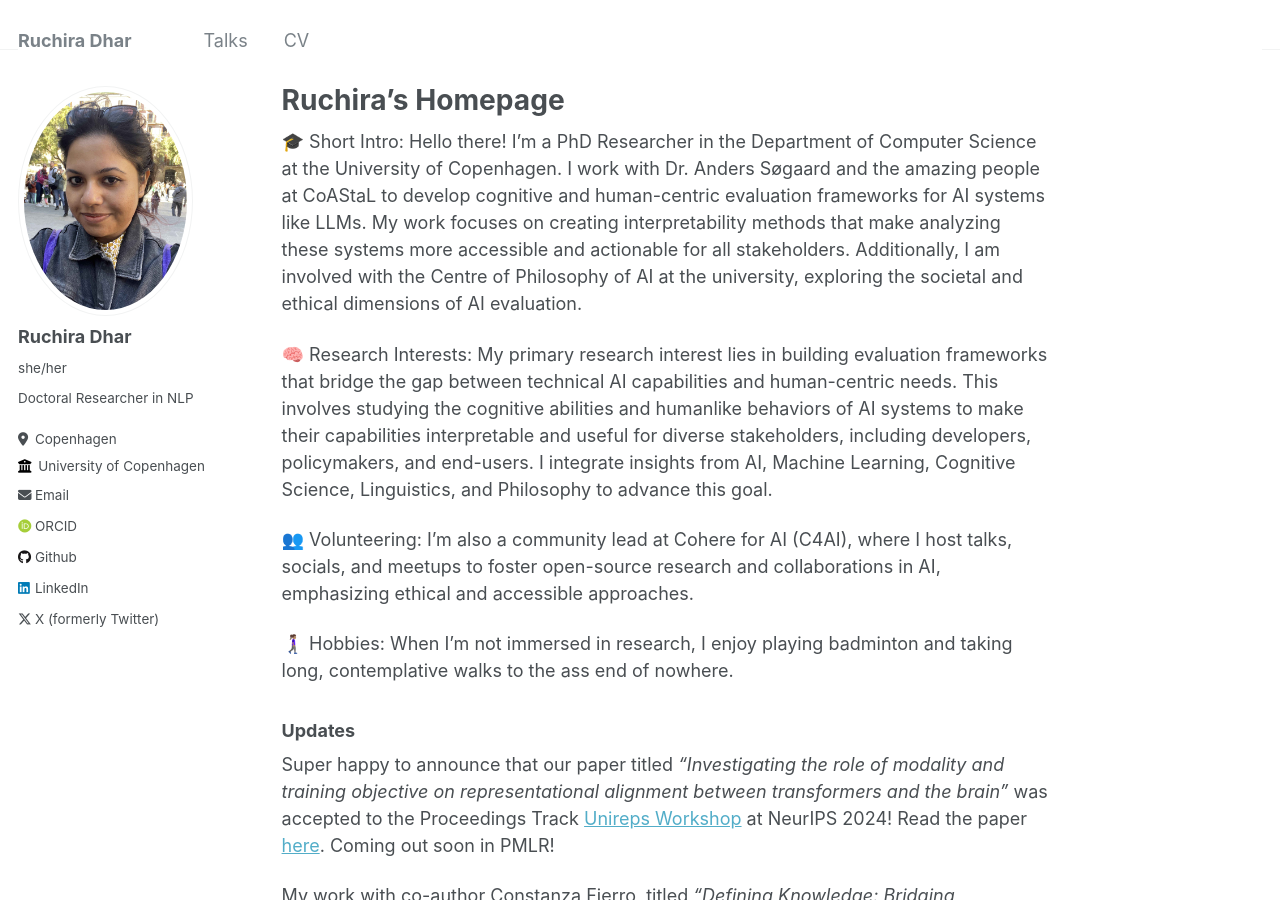
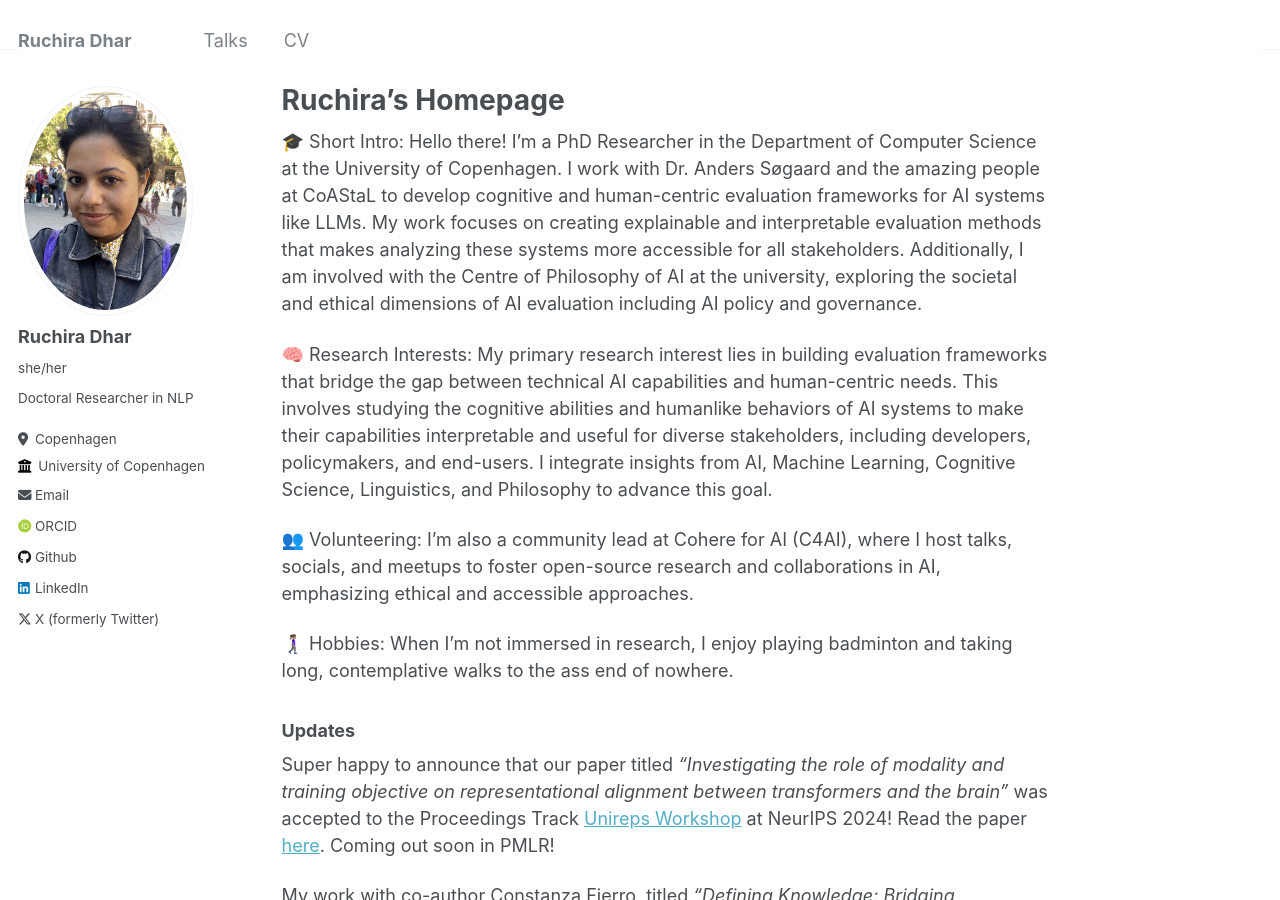
Before and after one commit to ruchiradhar/ruchiradhar.github.io, a Jekyll site: the page built from _pages/about.md, in a window 1280 px wide and 900 px high. Built offline with Jekyll 4.4.1, drawn with Linux system fonts in a browser that asks for light colours; some web fonts are replaced.

Commit message:
Updating About Me

```diff
--- a/_pages/about.md
+++ b/_pages/about.md
@@ -9,7 +9,7 @@ redirect_from:
 ---
 
 
-🎓 Short Intro: Hello there! I’m a PhD Researcher in the Department of Computer Science at the University of Copenhagen. I work with Dr. Anders Søgaard and the amazing people at CoAStaL to develop cognitive and human-centric evaluation frameworks for AI systems like LLMs. My work focuses on creating interpretability methods that make analyzing these systems more accessible and actionable for all stakeholders. Additionally, I am involved with the Centre of Philosophy of AI at the university, exploring the societal and ethical dimensions of AI evaluation.
+🎓 Short Intro: Hello there! I’m a PhD Researcher in the Department of Computer Science at the University of Copenhagen. I work with Dr. Anders Søgaard and the amazing people at CoAStaL to develop cognitive and human-centric evaluation frameworks for AI systems like LLMs. My work focuses on creating explainable and interpretable evaluation methods that makes analyzing these systems more accessible for all stakeholders. Additionally, I am involved with the Centre of Philosophy of AI at the university, exploring the societal and ethical dimensions of AI evaluation including AI policy and governance.
 
 🧠 Research Interests: My primary research interest lies in building evaluation frameworks that bridge the gap between technical AI capabilities and human-centric needs. This involves studying the cognitive abilities and humanlike behaviors of AI systems to make their capabilities interpretable and useful for diverse stakeholders, including developers, policymakers, and end-users. I integrate insights from AI, Machine Learning, Cognitive Science, Linguistics, and Philosophy to advance this goal.
 
```
